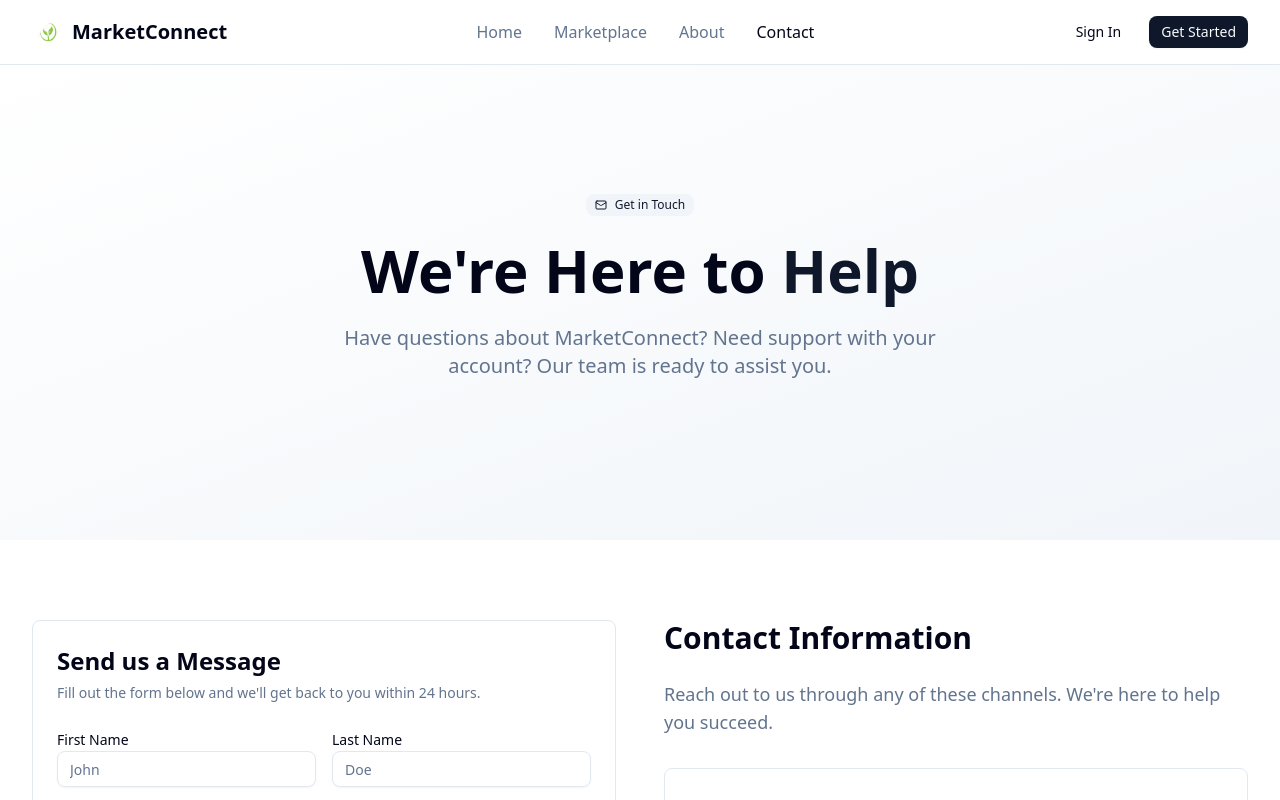
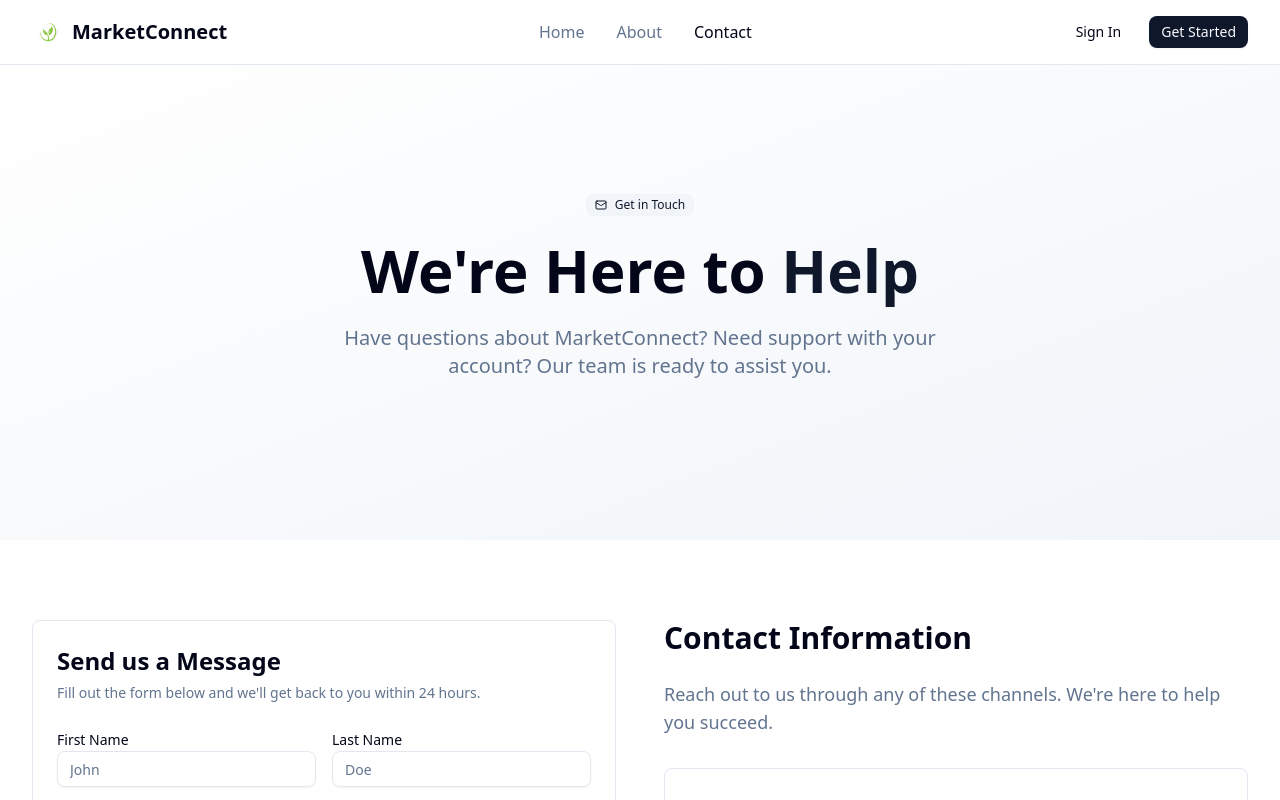
Before and after one commit to wasihunmelkamu/trade_connect_v1, a Next.js app: page /contact in a window 1280 px wide. Shown: the top 800 px of the page. Built offline with nearby package versions, Linux system fonts and the light colour scheme; no server answers.

Commit message:
remove marketplace form  the header

```diff
--- a/app/about/page.tsx
+++ b/app/about/page.tsx
@@ -25,9 +25,7 @@ export default function AboutPage() {
               <Link href="/" className="text-muted-foreground hover:text-foreground transition-colors">
                 Home
               </Link>
-              <Link href="/marketplace" className="text-muted-foreground hover:text-foreground transition-colors">
-                Marketplace
-              </Link>
+
               <Link href="/about" className="text-foreground font-medium">
                 About
               </Link>
--- a/app/contact/page.tsx
+++ b/app/contact/page.tsx
@@ -27,9 +27,7 @@ export default function ContactPage() {
               <Link href="/" className="text-muted-foreground hover:text-foreground transition-colors">
                 Home
               </Link>
-              <Link href="/marketplace" className="text-muted-foreground hover:text-foreground transition-colors">
-                Marketplace
-              </Link>
+
               <Link href="/about" className="text-muted-foreground hover:text-foreground transition-colors">
                 About
               </Link>
```
